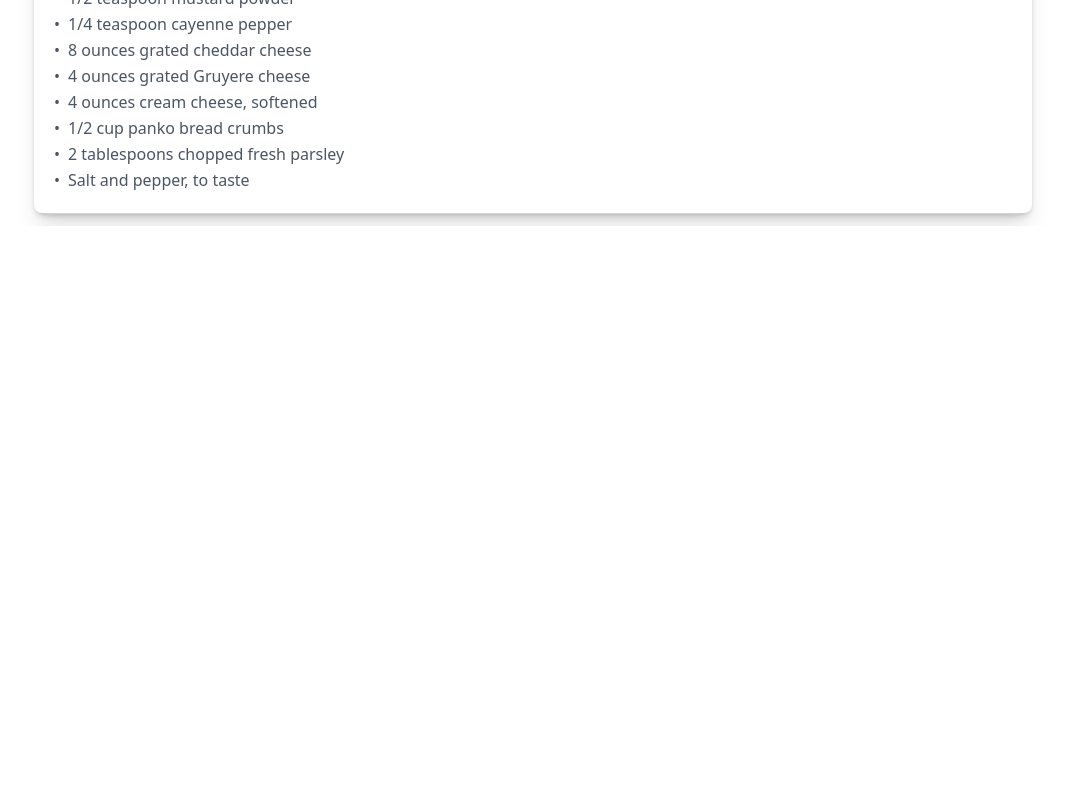
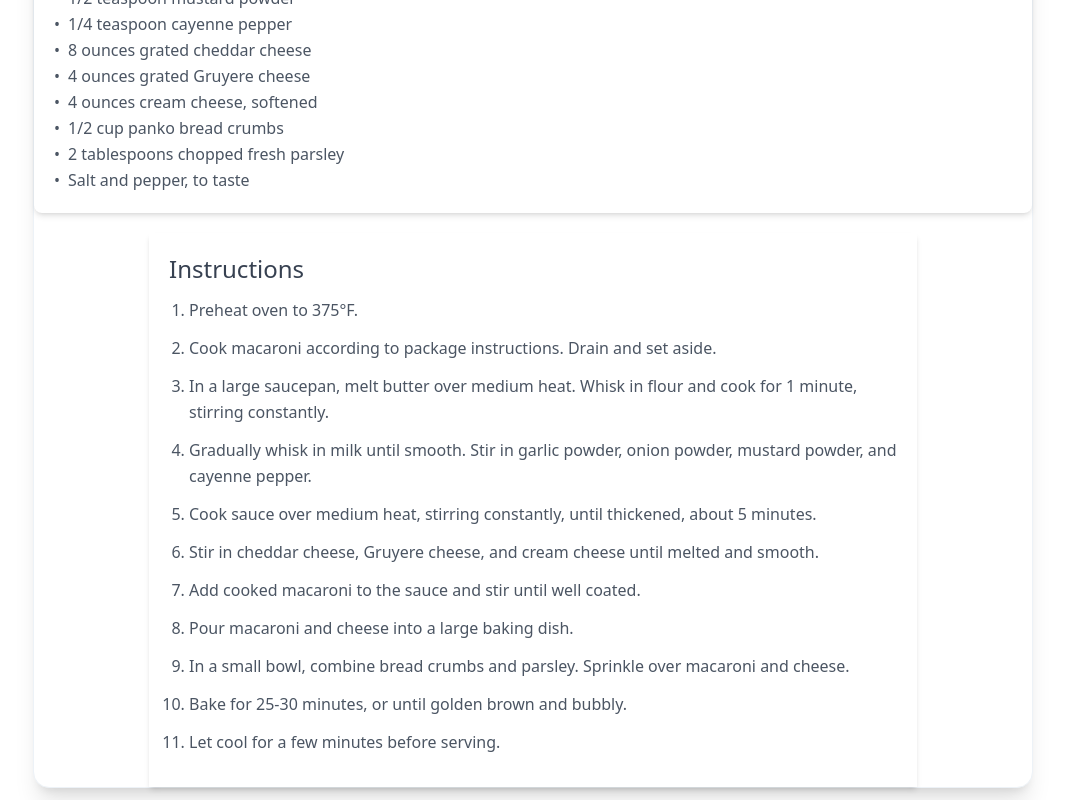
Before and after one commit to brianguyen97/ez-recipes, a React (Create React App) app: page /recipe/1 in a window 1280 px wide. Shown: the part 765-1565 px from the top of the page, without its empty margins (107-1172 px from the left). Before the commit the page ends 991 px from the top, so only its background shows below. Built offline with nearby package versions, Linux system fonts and the light colour scheme; no server answers.

Commit message:
import RecipeInstructions component

```diff
--- a/src/routes/SpecificRecipe.jsx
+++ b/src/routes/SpecificRecipe.jsx
@@ -6,6 +6,7 @@ import { AiFillStar } from "react-icons/ai";
 import CookingTime from "../components/CookingTime";
 import NutritionFacts from "../components/NutritionFacts";
 import Ingredients from "../components/Ingredients";
+import RecipeInstructions from "../components/RecipeInstructions";
 
 const API_KEY = process.env.REACT_APP_RAPID_API_KEY; // Define API key constant
 const API_HOST = process.env.REACT_APP_RAPID_API_HOST; // Define API host constant
@@ -71,7 +72,8 @@ function SpecificRecipe() {
           </div>
         ) : null}
         <NutritionFacts />
-        <Ingredients />
+        <Ingredients recipeData={recipeData} />
+        <RecipeInstructions />
       </div>
     </div>
   );
```
